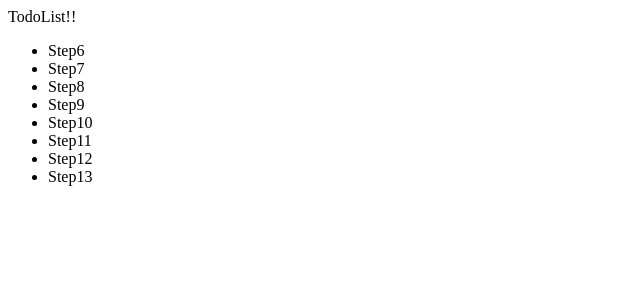
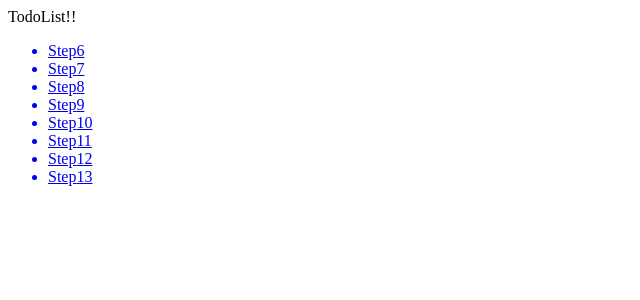
Before and after one commit to KajiIzumi/Todo, a Next.js app: page / in a window 1280 px wide. Shown: the top 300 px of the page, without its empty margins (0-640 px from the left). Built offline with nearby package versions, Linux system fonts and the light colour scheme.

Commit message:
⚡️ テンプレートリテラルを使用してStep各項目にリンク

```diff
--- a/pages/index.tsx
+++ b/pages/index.tsx
@@ -3,24 +3,14 @@ import Link from "next/link";
 import { Inter } from "@next/font/google";
 
 const inter = Inter({ subsets: ["latin"] });
-const number = [6, 7, 8, 9, 10, 11, 12, 13]; //連番配列を自動生成したい
+const number = [6, 7, 8, 9, 10, 11, 12, 13];
 const listSteps = number.map((item) => (
-  <li className="p-2" key={item - 6}>
-    {"Step" + item}
-  </li>
+  <Link href={`/Step${item}`}>
+    <li className="p-2" key={item - 6}>
+      Step{item}
+    </li>
+  </Link>
 ));
-// const start = 5;
-// const end = 13;
-// const listSteps = (start: any, end: number) => {
-//   const l = [];
-//   for (let i = start; i < end; i++) {
-//     l.push("step" + i);
-//   }
-//   console.log(l);
-//   console.log("aaa");
-
-//   return l;
-// };
 
 export default function Home() {
   return (
```
Also changed, not shown: components/Adder.tsx (added, +15 -0 lines), pages/Step6.tsx (+6 -3 lines).
